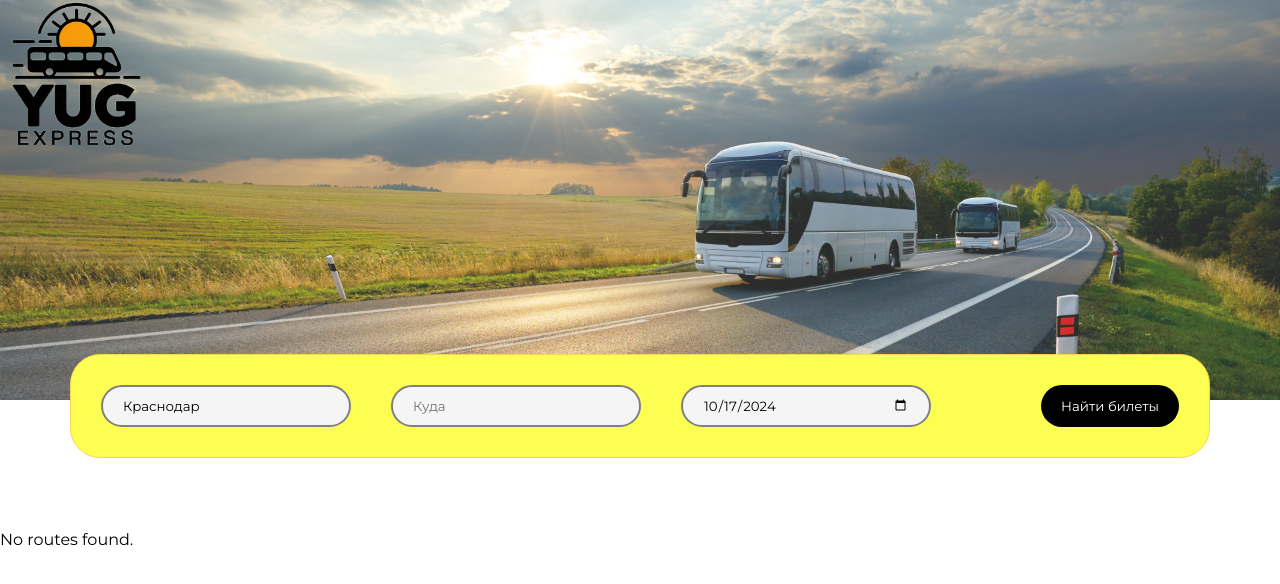
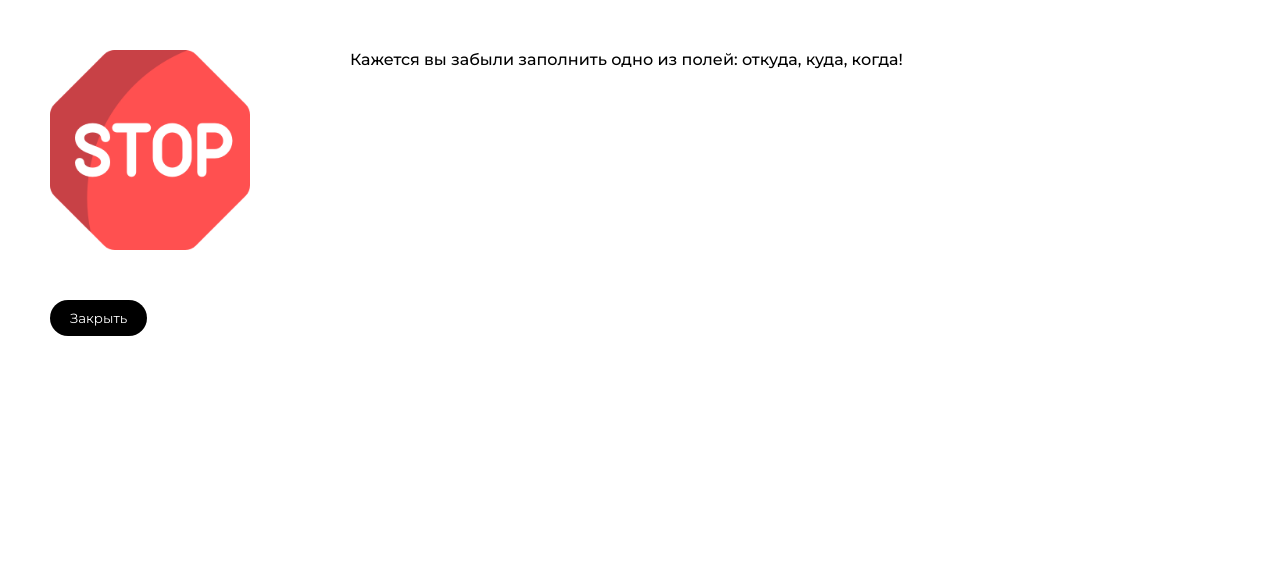
Before and after one commit to Marina3465/bus-station-frontend, a React (Vite) app: page / in a window 1280 px wide. Both pictures are taken after a click on the button "Найти билеты". Shown: the top 584 px of the page. Built offline with nearby package versions, Linux system fonts and the light colour scheme.

Commit message:
add modal error

```diff
--- a/src/components/Card/Card.module.css
+++ b/src/components/Card/Card.module.css
@@ -1,4 +1,4 @@
-.card{
+.card {
     background: whitesmoke;
     border: 1px solid gainsboro;
     margin: 0 100px;
@@ -7,34 +7,37 @@
     border-radius: 30px;
 }
 
-.card-header{
+.card-header {
     display: flex;
     gap: 20px;
     margin-bottom: 20px;
     font-weight: 600;
 }
-.card-body{
+
+.card-body {
     display: grid;
     grid-template-columns: 1fr 1fr 1fr 1fr;
 }
-.img{
+
+.img {
     background-image: url('/bus.png');
     background-position: left;
     background-repeat: no-repeat;
     background-size: contain;
-    border-bottom: 1px solid black;
 }
-.button-price{
-    /* display: grid; */
+
+.button-price {
     text-align: center;
     gap: 20px;
 }
 
-.header{
+.header {
     font-weight: 600;
 }
 
-.departure, .arrival, .button-price{
+.departure,
+.arrival,
+.button-price {
     display: grid;
     gap: 10px;
 }
--- a/src/components/Card/Card.tsx
+++ b/src/components/Card/Card.tsx
@@ -2,12 +2,22 @@ import { FC } from "react";
 import st from './Card.module.css';
 import { IRoutes } from "../../pages/Schedule/Schedule";
 import Button from "../Button/Button";
+import { differenceInMinutes, format, parseISO } from "date-fns";
 
 interface CardProps {
     data: IRoutes
 }
 
 const Card: FC<CardProps> = (props) => {
+
+    const departureDate = parseISO(props.data.departure);
+    const arrivalDate = parseISO(props.data.arrival);
+
+    const totalMinutes = differenceInMinutes(arrivalDate, departureDate);
+
+    const hours = Math.floor(totalMinutes / 60);
+    const minutes = totalMinutes % 60;
+
     return (
         <div className={st['card']} key={props.data.route_id}>
             <div className={st['card-header']}>
@@ -17,20 +27,21 @@ const Card: FC<CardProps> = (props) => {
             <div className={st['card-body']}>
                 <div className={st['departure']}>
                     <p className={st['header']}>Отправление</p>
-                    <p>{props.data.departure}</p>
+                    <p>{format(props.data.departure, 'dd.MM.yyyy HH:mm')}</p>
                     <p>{props.data.start_stop_name}</p>
                 </div>
-                <div className={st['img']}></div>
+                <div className={st['img']}>
+                    <p>{hours} ч. {minutes} мин.</p>
+                </div>
                 <div className={st['arrival']}>
                     <p className={st['header']}>Прибытие</p>
-                    <p>{props.data.arrival}</p>
+                    <p>{format(props.data.arrival, 'dd.MM.yyyy HH:mm')}</p>
                     <p>{props.data.end_stop_name}</p>
                 </div>
                 <div className={st['button-price']}>
                     <p className={st['header']}>Цена {props.data.total_price} ₽</p>
-                    <p >Осталось мест: {props.data.capacity-props.data.sold_tickets}</p>
+                    <p >Осталось мест: {props.data.capacity - props.data.sold_tickets}</p>
                     <Button>Купить билет</Button>
-
                 </div>
             </div>
 
--- /dev/null
+++ b/src/pages/Error/Error.module.css
@@ -0,0 +1,22 @@
+.error{
+    width: 100%;
+    height: 100vh;
+    position: fixed;
+    top: 0px;
+    background-color: #fff;
+    padding: 50px;
+}
+
+.content{
+    display: flex;
+    margin-bottom: 50px;
+}
+
+.content img{
+    width: 200px;
+}
+
+.content p{
+    margin-left: 50px;
+    font-weight: 500;
+}
--- /dev/null
+++ b/src/pages/Error/Error.tsx
@@ -0,0 +1,25 @@
+import { FC } from "react";
+import Button from "../../components/Button/Button";
+import st from './Error.module.css';
+
+interface ErrorProps {
+    message?: string
+    code?: number | string;
+    status?: string;
+    onClick: () => void
+}
+
+const Error: FC<ErrorProps> = ({ message, onClick, code, status }) => {
+    return (
+        <div className={st['error']}>
+            <div className={st['content']}>
+                <img src="/stop.png" alt="Иконка ошибки" />
+                <p>{code}</p>
+                <p>{message}</p>
+            </div>
+            <Button onClick={onClick}>Закрыть</Button>
+        </div>
+    );
+}
+
+export default Error;
--- a/src/pages/Schedule/Schedule.module.css
+++ b/src/pages/Schedule/Schedule.module.css
@@ -0,0 +1,4 @@
+.message{
+    text-align: center;
+    font-weight: 500;
+}
--- a/src/pages/Schedule/Schedule.tsx
+++ b/src/pages/Schedule/Schedule.tsx
@@ -1,9 +1,13 @@
-import { FC, useState } from "react";
+import { FC, useEffect, useState } from "react";
 import Search from "../../components/Search/Search";
 import Card from "../../components/Card/Card";
 import { format } from "date-fns";
 import Loading from "../../components/Loading/Loading";
 import { useLazyGetRoutesQuery } from "../../store/api/api";
+import st from './Schedule.module.css';
+import Error from "../Error/Error";
+import { FetchBaseQueryError } from "@reduxjs/toolkit/query/react";
+import { SerializedError } from "@reduxjs/toolkit/react";
 
 interface ScheduleProps {
 
@@ -21,6 +25,25 @@ export interface IRoutes {
     sold_tickets: number
 }
 
+const getErrorMessage = (error: FetchBaseQueryError | SerializedError) => {
+    if ('status' in error) {
+        const fetchError = error as FetchBaseQueryError;
+        return {
+            message: fetchError.data ? (fetchError.data as { message?: string }).message : 'Ошибка на стороне сервера',
+            code: fetchError.status,
+            status: fetchError.status ? `Статус: ${fetchError.status}` : undefined
+        };
+    } else if ('message' in error) {
+        const serializedError = error as SerializedError;
+        return {
+            message: serializedError.message,
+            code: undefined,
+            status: undefined
+        };
+    }
+    return { message: 'Неизвестная ошибка', code: undefined, status: undefined };
+};
+
 const Schedule: FC<ScheduleProps> = () => {
 
     const [getData, { data, error, isLoading }] = useLazyGetRoutesQuery();
@@ -28,12 +51,26 @@ const Schedule: FC<ScheduleProps> = () => {
     const [fromCity, setFromCity] = useState<string>('Краснодар');
     const [toCity, setToCity] = useState<string>();
     const [selectedDate, setSelectedDate] = useState<Date>(new Date('2024-10-17'));
+    const [err, setErr] = useState<boolean>(false);
+    const [messageErr, setMessageErr] = useState<string>('');
+
+    useEffect(() => {
+        if (error) {
+            const { message } = getErrorMessage(error);
+            setMessageErr(message || 'Произошла ошибка');
+            setErr(true);
+        }
+    }, [error]);
 
     const searchRoutes = () => {
         if (fromCity && toCity && selectedDate)
             getData({ start_stop_name: fromCity, end_stop_name: toCity, date: format(selectedDate, 'yyyy-MM-dd') });
+        else {
+            setMessageErr('Кажется вы забыли заполнить одно из полей: откуда, куда, когда!');
+            setErr(true);
+        }
     }
-
+    console.log(error);
 
     return (
         <>
@@ -51,11 +88,15 @@ const Schedule: FC<ScheduleProps> = () => {
                     <Card key={r.route_id} data={r} />
                 ))
             ) : (
-                <p>No routes found.</p> // Сообщение, если данных нет
+                <p className={st['message']}>Маршруты не найдены</p>
             )}
 
             {isLoading &&
                 <Loading />
+            }
+
+            {err &&
+                <Error onClick={() => setErr(false)} message={messageErr} />
             }
         </>
     );
```
Also changed, not shown: public/stop.png (added).
